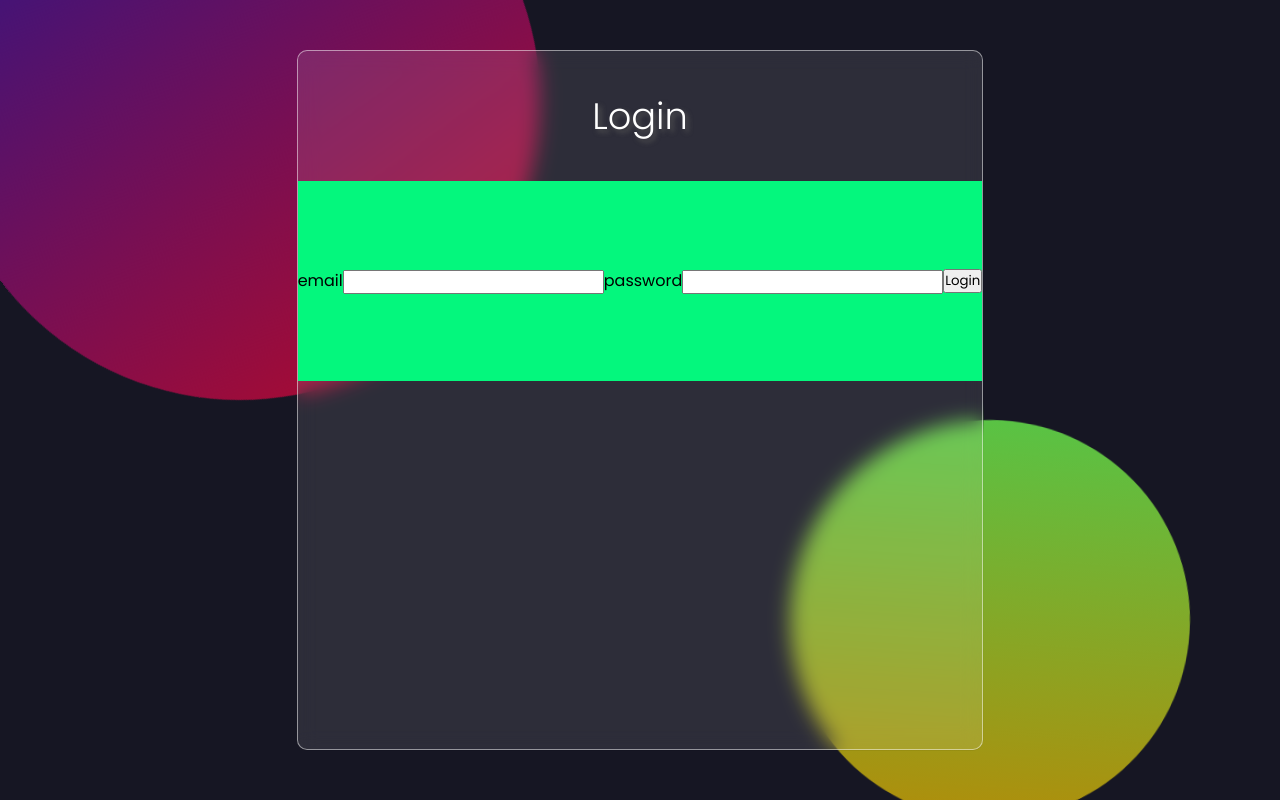
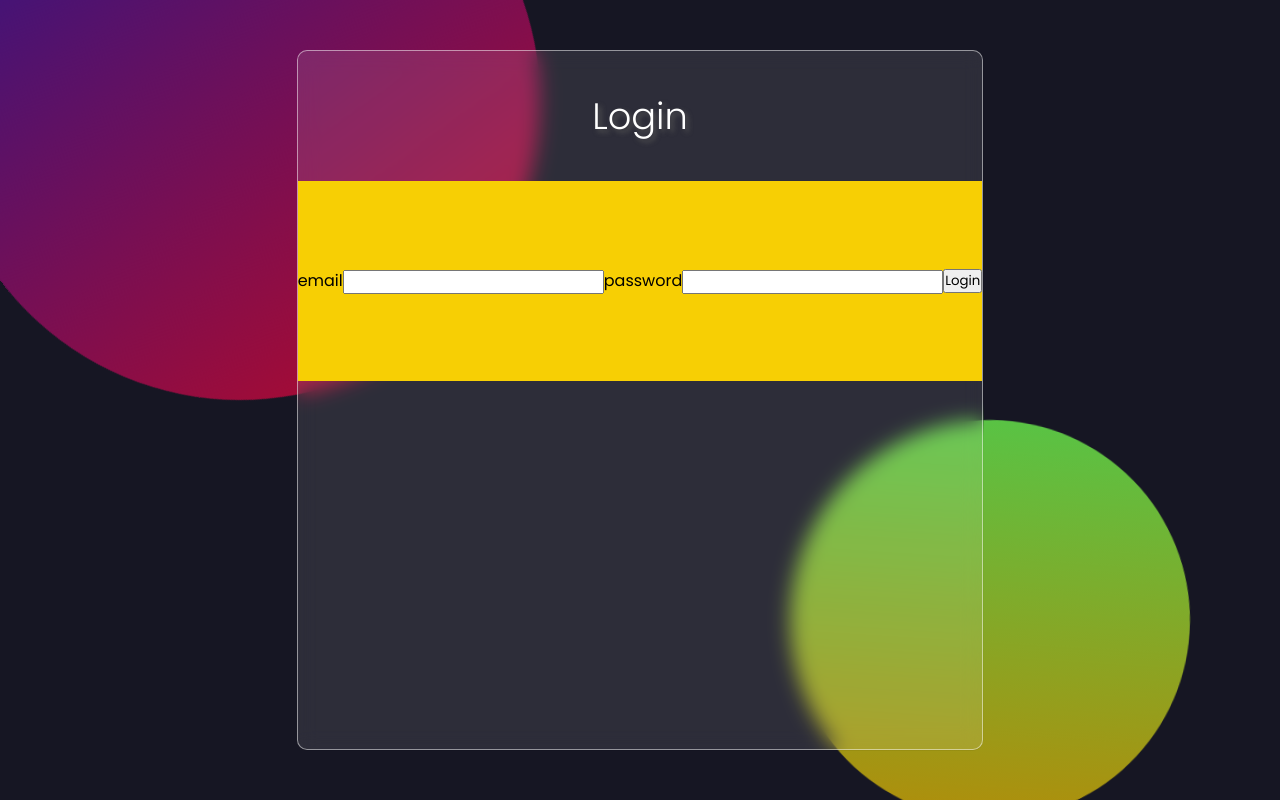
Before and after one commit to takaf51/React_Typescript_Firebase_ToDo_SampleApp, a React (Vite) app: page / in a window 1280 px wide. Built offline with nearby package versions, Linux system fonts and the light colour scheme.

Commit message:
push test

```diff
--- a/src/App.css
+++ b/src/App.css
@@ -197,5 +197,5 @@ li {
   justify-content: center;
   align-items: center;
   flex-wrap: wrap;
-  background: #04f77d;
+  background: #f7cf04;
 }
```
